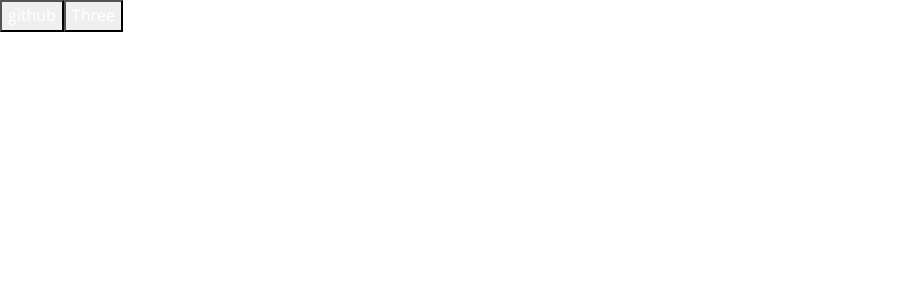
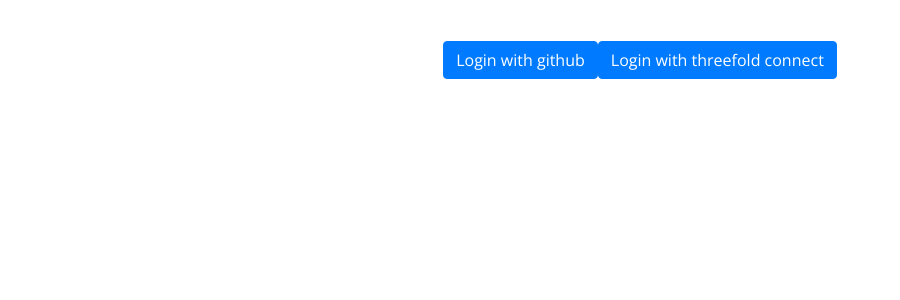
Before and after one commit to Abdelrahman-Kh-Fouad/ToDo, a Vue app in the folder front/: page /login in a window 1280 px wide. Shown: the top 300 px of the page, without its empty margins (0-900 px from the left). Built offline with nearby package versions, Linux system fonts and the light colour scheme; no server answers.

Commit message:
remove from another window

```diff
--- a/front/src/App.vue
+++ b/front/src/App.vue
@@ -11,16 +11,29 @@
 
     data:function (){
       return{
+
+
+
         state :''
       }
     },
     created(){
-      //this.$router.push('github');
+      if (window.localStorage.getItem('state')!=null)
+        this.state = window.localStorage.getItem('state');
 
 
+      console.log(window.location.href);
+      if (window.location.href.length < 16){
+        if (this.$root.state == '') {
+          this.$router.push({name: 'login'});
+        }
+        else{
+          this.$router.push({name : 'home'});
+
+        }
+
+      }
     }
-
-
   }
 </script>>
 <!--<style>-->
--- a/front/src/router/index.js
+++ b/front/src/router/index.js
@@ -2,7 +2,7 @@
 import login from '../views/login.vue'
 import register from '../views/register.vue'
 import github from "@/views/github";
-import todo from "@/views/todo";
+import home from "@/views/home";
 import three_bot from "@/views/three_bot";
 
 const routes = [
@@ -26,10 +26,11 @@
     component: github
   }
   ,{
-    path : '/todo',
-    name : 'todo',
-    component: todo
-  },{
+    path : '/home',
+    name : 'home',
+    component: home
+  }
+  ,{
     path : '/three_bot',
     name : 'three_bot',
     component: three_bot
--- a/front/src/views/github.vue
+++ b/front/src/views/github.vue
@@ -31,7 +31,8 @@
         this.username = response.data ;
         console.log(this.username);
         this.$root.state = this.username;
-        this.$router.push({name : 'todo' });
+        window.localStorage.setItem('state' , this.username);
+        this.$router.push({name : 'home' });
       });
       // this.$router.push('todo')
     }
--- a/front/src/views/todo.vue
+++ b/front/src/views/home.vue
@@ -69,7 +69,7 @@
 import axios from 'axios'
 
 export default {
-  name: 'App',
+  name: 'home',
   components: {
     Todolist
   },
@@ -120,7 +120,6 @@
 
       this.list.push({_id: this.currentId, text: this.currentTodo});
       this.currentTodo = '';
-      console.log(this.list);
     },
     Logout:function (){
       this.$root.state = '';
@@ -132,9 +131,6 @@
   }
 }
 
-    // .catch(err => {
-    //   console.log(err);
-    // }
 </script>
 
 <style>
--- a/front/src/views/login.vue
+++ b/front/src/views/login.vue
@@ -1,17 +1,17 @@
 <template>
- <div class="login-page">
-  <div class="form">
-
-    <form >
-      <button @click="Signin()"> <a style="color: white" href = 'https://github.com/login/oauth/authorize?client_id=4ebb67bce288c83e5459'>github</a></button>
-      <button @click="ThreeBot()"> <a style="color: white" :href=this.threeBotUrl>Three</a></button>
-
-    </form>
 
 
+  <div className="row m-1 p-4">
+    <div className="col">
+      <div className="p-1 h1 text-primary text-center mx-auto display-inline-block">
+        <button  className="btn btn-primary"
+                                   @click="Signin()"> <a style="color: white" href = 'https://github.com/login/oauth/authorize?client_id=4ebb67bce288c83e5459'>Login with github</a></button>
+        <button className="btn btn-primary"
+                                   @click="ThreeBot()"> <a style="color: white" :href=this.threeBotUrl>Login with threefold connect</a></button>
+      </div>
+    </div>
+  </div>
 
-  </div>
-</div>
 </template>
 
 
@@ -53,10 +53,11 @@
 
   },
   created() {
+    if (this.$root.state != '')
+      this.$router.push({name : 'home'});
     this.ThreeBot();
+
   }
-
-
 }
 </script>
 
--- a/front/src/views/three_bot.vue
+++ b/front/src/views/three_bot.vue
@@ -21,7 +21,9 @@
       this.username = response.data;
       console.log(this.name)
       this.$root.state = this.username;
-      this.$router.push({name : 'todo'  });
+      window.localStorage.setItem('state' , this.username);
+
+      this.$router.push({name : 'home' });
     });
 
 
```
